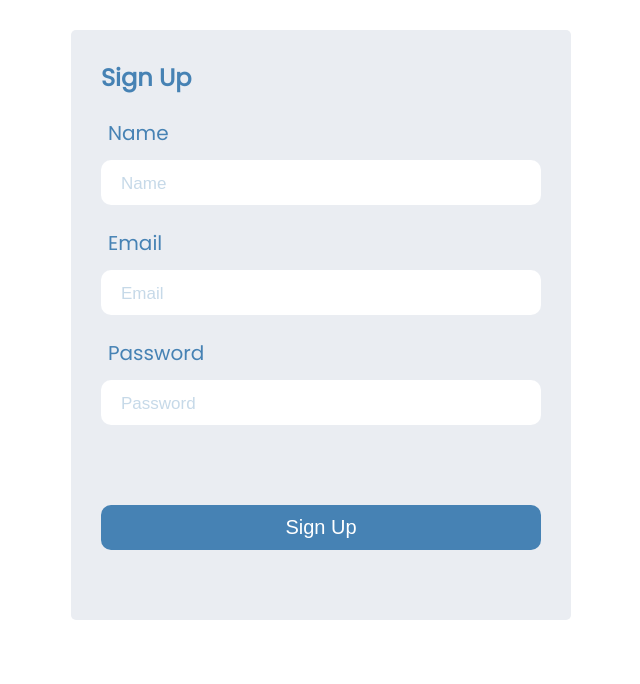
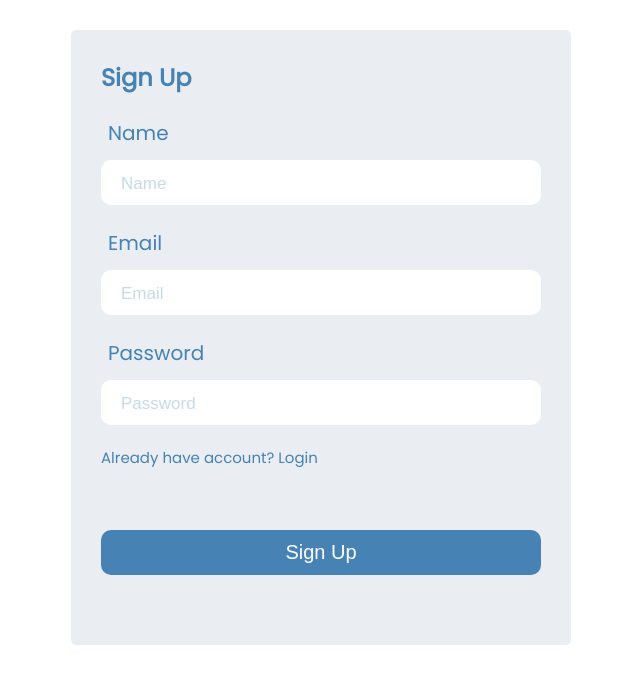
Before and after one commit to imtithalhalalo/e-learning-website, a React (Create React App) app in the folder frontend/: page /register in a window 1280 px wide. Shown: the top 684 px of the page, without its empty margins (319-959 px from the left). Built offline with nearby package versions, Linux system fonts and the light colour scheme; the HTML template or start-up script is replaced by a standard one.

Commit message:
frontend: add link to login page

```diff
--- a/frontend/src/components/Register.js
+++ b/frontend/src/components/Register.js
@@ -19,6 +19,7 @@ const Register = ({ onAdd }) => {
     setPassword("");
   };
   return (
+    <div className='background'>
       <main className="container">
         <form className="add-form" onSubmit={onSubmit}>
           <h2>Sign Up</h2>
@@ -51,9 +52,11 @@ const Register = ({ onAdd }) => {
               onChange={(e) => setPassword(e.target.value)}
             />
           </div>
+          <a href="/login"> Already have account? Login</a>
           <input type={"submit"} value="Sign Up" className="btn btn-block" />
         </form>
       </main>
+    </div>
   )
 }
 
```
Lines whose indentation alone changed are shown as unchanged.
